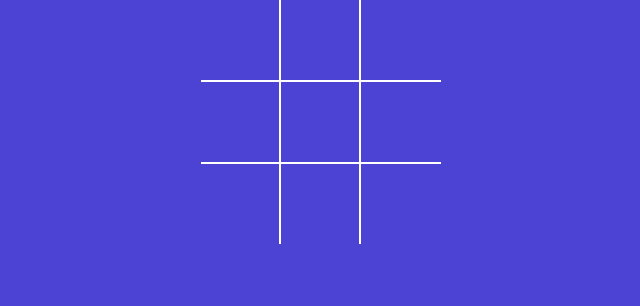
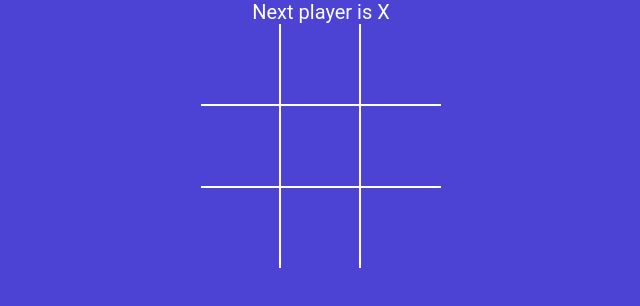
Before and after one commit to codehaldar/Tic-Tac-Toe-Game, a React (Vite) app: page / in a window 1280 px wide. Shown: the top 306 px of the page, without its empty margins (319-959 px from the left). Built offline with nearby package versions, Linux system fonts and the light colour scheme.

Commit message:
game status is shown to user, calculated winner

```diff
--- a/src/App.jsx
+++ b/src/App.jsx
@@ -1,9 +1,34 @@
 import './style.scss';
+import { useState } from 'react';
 import Board from './components/Board';
+import { calcwinner } from './winner';
 function App() {
+  const [squares, setsquares] = useState(Array(9).fill(null));
+  const [xturn, toggleturn] = useState(true);
+  const wonby = calcwinner(squares);
+  //console.log(wonby);
+  const nextplayer = xturn ? 'X' : 'O';
+  const status = wonby ? `Winner is ${wonby}` : `Next player is ${nextplayer}`;
+
+  const eventHandler = pos => {
+    if (squares[pos] || wonby) {
+      return;
+    }
+    setsquares(currsq => {
+      const newsq = currsq.map((val, i) => {
+        if (pos === i && val === null) {
+          return xturn ? 'X' : 'O';
+        }
+        return val;
+      });
+      return newsq;
+    });
+    toggleturn(curr => !curr);
+  };
   return (
     <div className="app">
-      <Board />
+      <div>{status}</div>
+      <Board squares={squares} eventHandler={eventHandler} />
     </div>
   );
 }
--- a/src/components/Board.jsx
+++ b/src/components/Board.jsx
@@ -1,25 +1,9 @@
 import { useState } from 'react';
 import Square from './Square';
 
-const Board = () => {
-  const [squares, setsquares] = useState(Array(9).fill(null));
-  const [xturn, toggleturn] = useState(true);
+const Board = ({ squares, eventHandler }) => {
   //const [success, back] = useState(false);
-  const eventHandler = pos => {
-    if (squares[pos]) {
-      return;
-    }
-    setsquares(currsq => {
-      const newsq = currsq.map((val, i) => {
-        if (pos === i && val === null) {
-          return xturn ? 'X' : 'O';
-        }
-        return val;
-      });
-      return newsq;
-    });
-    toggleturn(curr => !curr);
-  };
+
   const render = pos => {
     return <Square val={squares[pos]} onClick={() => eventHandler(pos)} />;
   };
--- /dev/null
+++ b/src/winner.js
@@ -0,0 +1,21 @@
+export const calcwinner = squares => {
+  const combos = [
+    [0, 1, 2],
+    [3, 4, 5],
+    [6, 7, 8],
+
+    [0, 3, 6],
+    [1, 4, 7],
+    [2, 5, 8],
+
+    [0, 4, 8],
+    [6, 4, 2],
+  ];
+  for (let i = 0; i < combos.length; i++) {
+    const [a, b, c] = combos[i];
+    if (squares[i] && squares[a] === squares[b] && squares[b] === squares[c]) {
+      return squares[a];
+    }
+  }
+  return null;
+};
```
